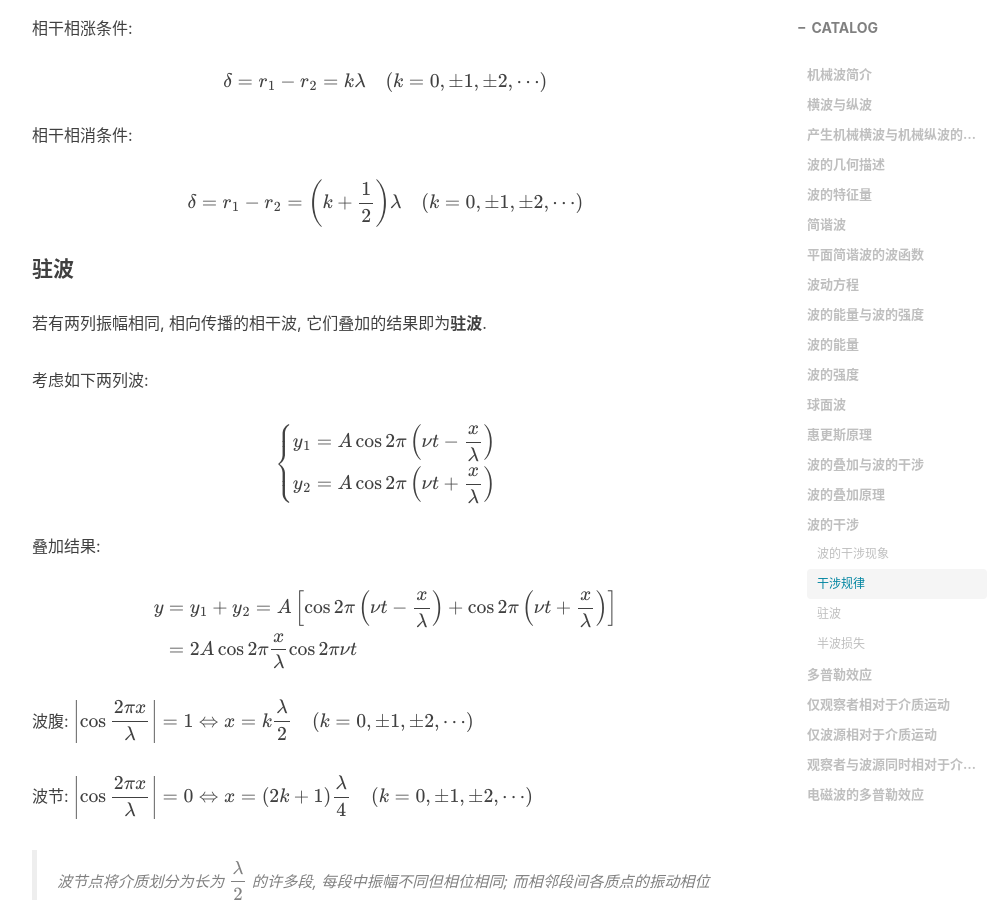
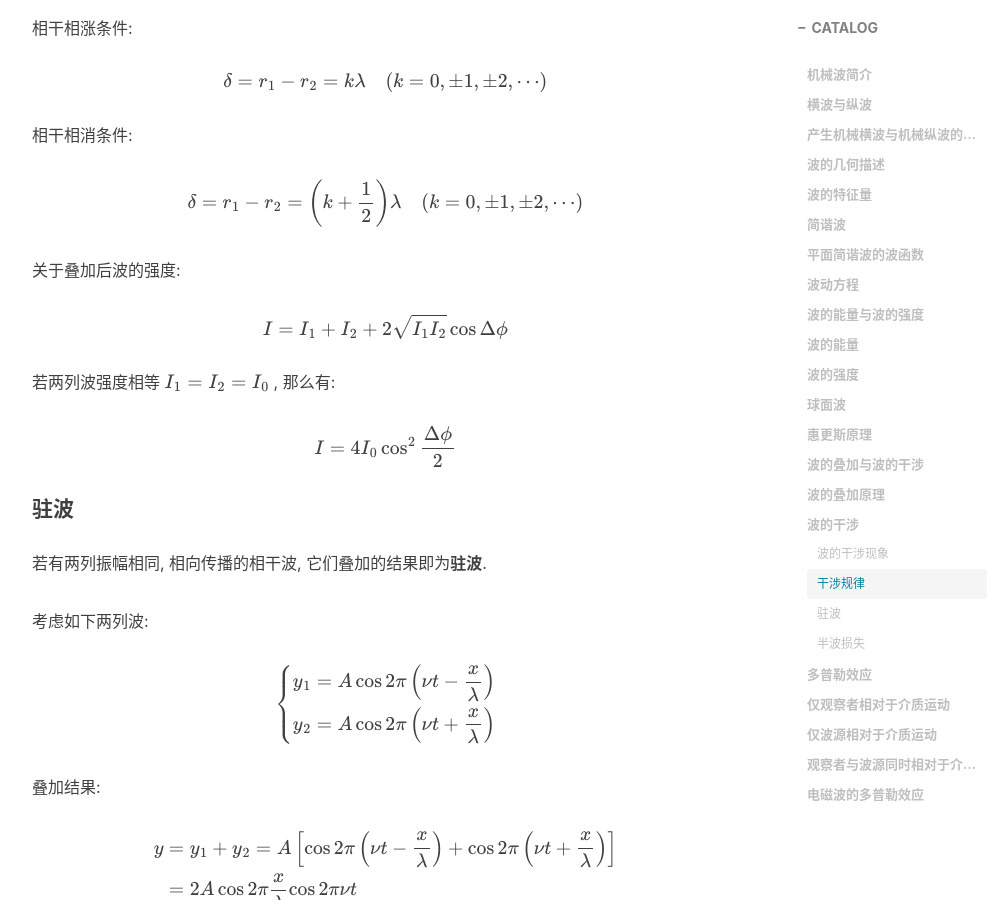
Before and after one commit to Coekjan/coekjan.github.io, a Jekyll site: the page built from _posts/Physics/2020-12-31-Mechanical-Wave.md, in a window 1280 px wide and 900 px high, scrolled down 7556 px. Shown: the whole window, without its empty margins (233-1239 px from the left). Built offline with Jekyll 4.4.1, drawn with Linux system fonts in a browser that asks for light colours; nearby versions of some CDN libraries; comment, search, counter and statistics services are not loaded.

Commit message:
Update 2020-12-31-Mechanical-Wave.md

```diff
--- a/_posts/Physics/2020-12-31-Mechanical-Wave.md
+++ b/_posts/Physics/2020-12-31-Mechanical-Wave.md
@@ -298,6 +298,18 @@ $$
 \delta=r_1-r_2=\left(k+\frac{1}{2}\right)\lambda\quad (k=0,\pm1,\pm2,\dotsm)
 $$
 
+关于叠加后波的强度:
+
+$$
+I=I_1+I_2+2\sqrt{I_1I_2}\cos\Delta\phi
+$$
+
+若两列波强度相等 $I_1=I_2=I_0$ , 那么有:
+
+$$
+I=4I_0\cos^2\frac{\Delta\phi}{2}
+$$
+
 #### 驻波
 
 若有两列振幅相同, 相向传播的相干波, 它们叠加的结果即为**驻波**.
```
